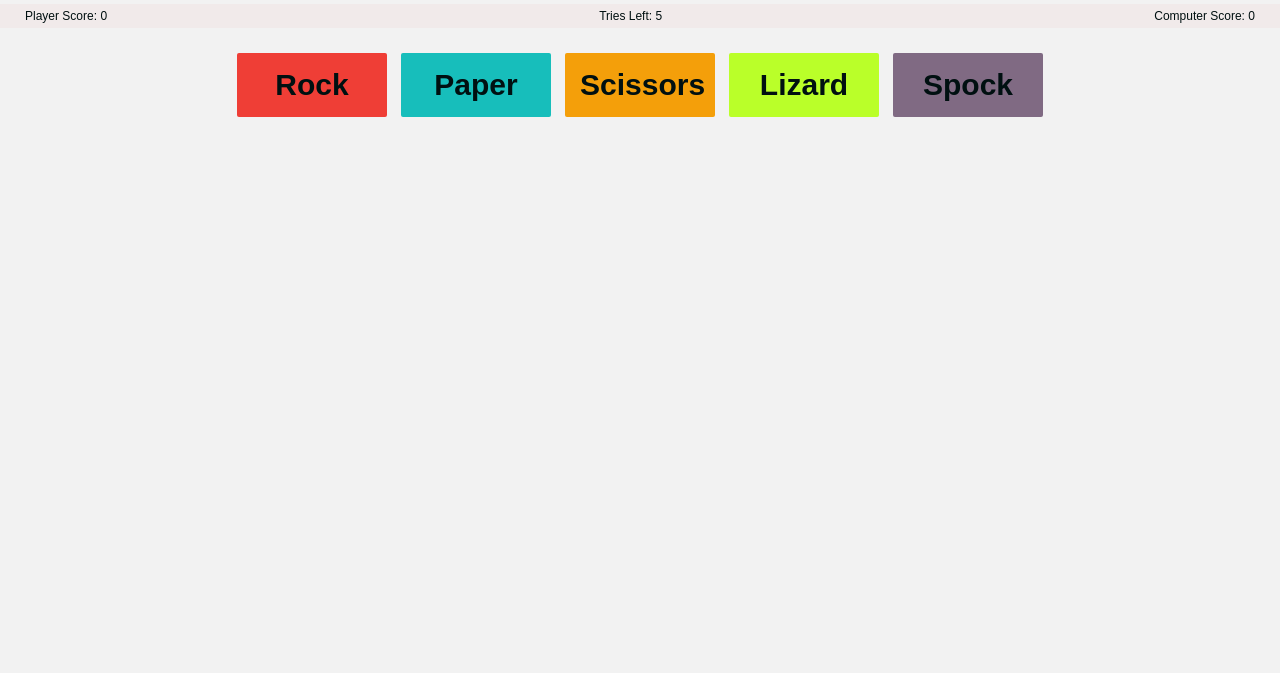
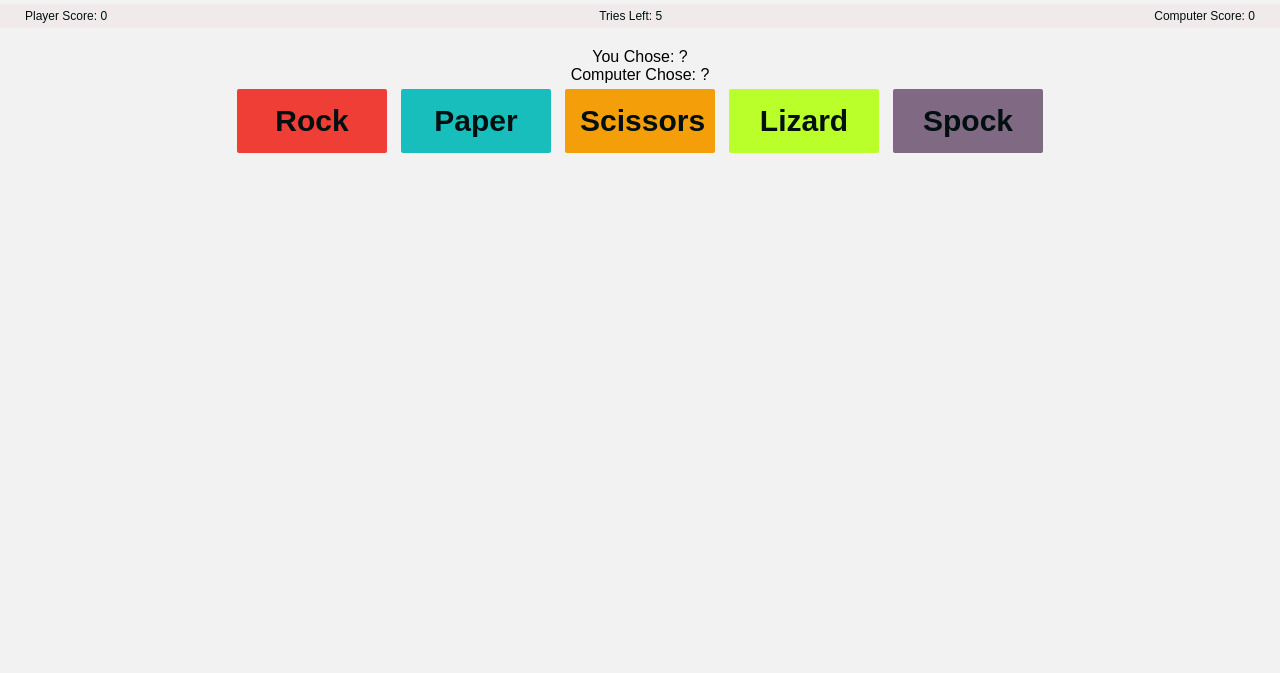
Before and after one commit to francisjxmes/rock-paper-scissors-lizard-spock, a plain HTML site: page index.html in a window 1280 px wide. Shown: the part 127-800 px from the top of the page. Drawn offline with Linux system fonts and the light colour scheme.

Commit message:
Add HTML for players choice display

```diff
--- a/index.html
+++ b/index.html
@@ -31,6 +31,12 @@
       <p>Computer Score: <span id="computer-score">0</span> </p>
     </div>
 
+    <!-- Player choices display -->
+    <div id="choices-display">
+      <p>You Chose: <span id="player-choice">?</span></p>
+      <p>Computer Chose: <span id="computer-choice">?</span></p>
+    </div>
+
     <!-- Buttons for chosing a move -->
     <div id="choices">
       <button class="btn1" onclick="playGame('rock')">Rock</button>
--- a/script.js
+++ b/script.js
@@ -59,6 +59,8 @@ function playGame(playerChoice) {
 
   triesLeft--;
 
+
+
   document.getElementById("player-score").textContent = playerScore;
   document.getElementById("computer-score").textContent = computerScore;
   document.getElementById("tries-left").textContent = triesLeft;
```
